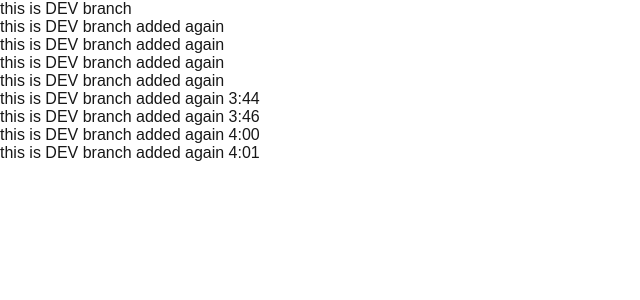
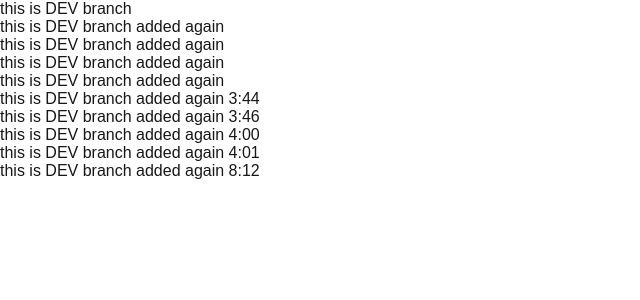
Before and after one commit to Anki-1611/React-app, a Next.js app: page / in a window 1280 px wide. Shown: the top 300 px of the page, without its empty margins (0-640 px from the left). Built offline with nearby package versions, Linux system fonts and the light colour scheme.

Commit message:
cart page initinal dev started
i have added some text

```diff
--- a/src/app/page.js
+++ b/src/app/page.js
@@ -12,5 +12,6 @@ export default function Home() {
     <div>this is DEV branch added again 3:46</div>
     <div>this is DEV branch added again 4:00</div>
     <div>this is DEV branch added again 4:01</div>
+    <div>this is DEV branch added again 8:12</div>
   </div>;
 }
```
